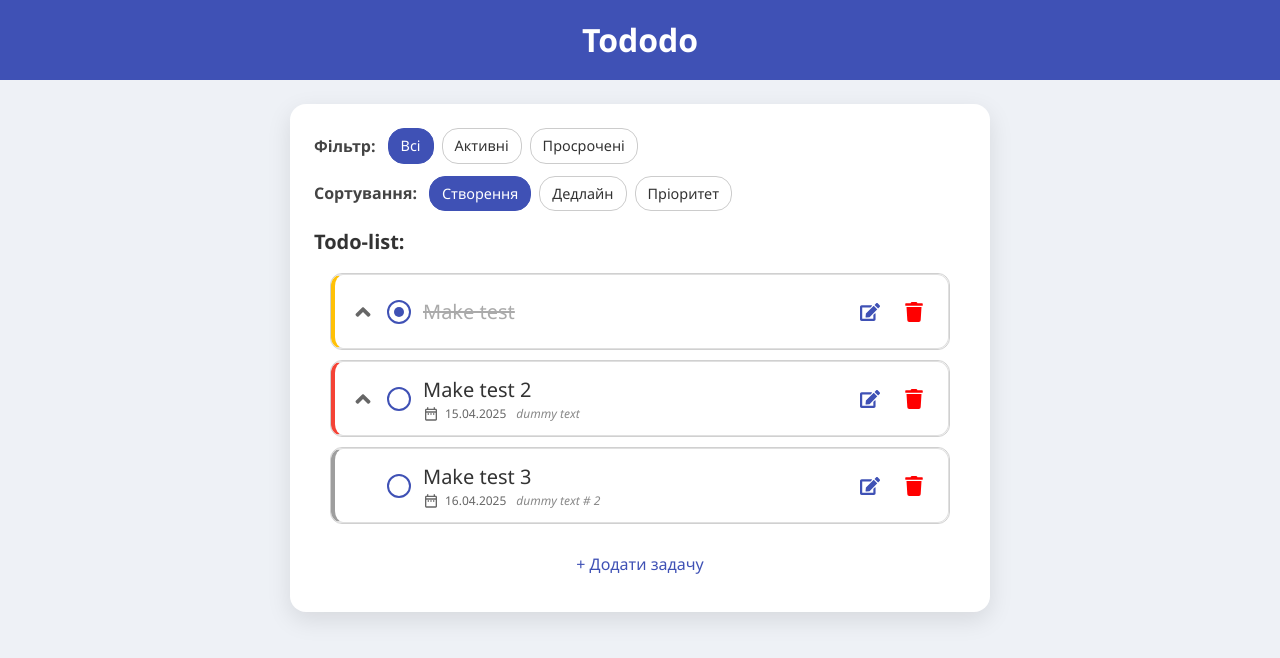
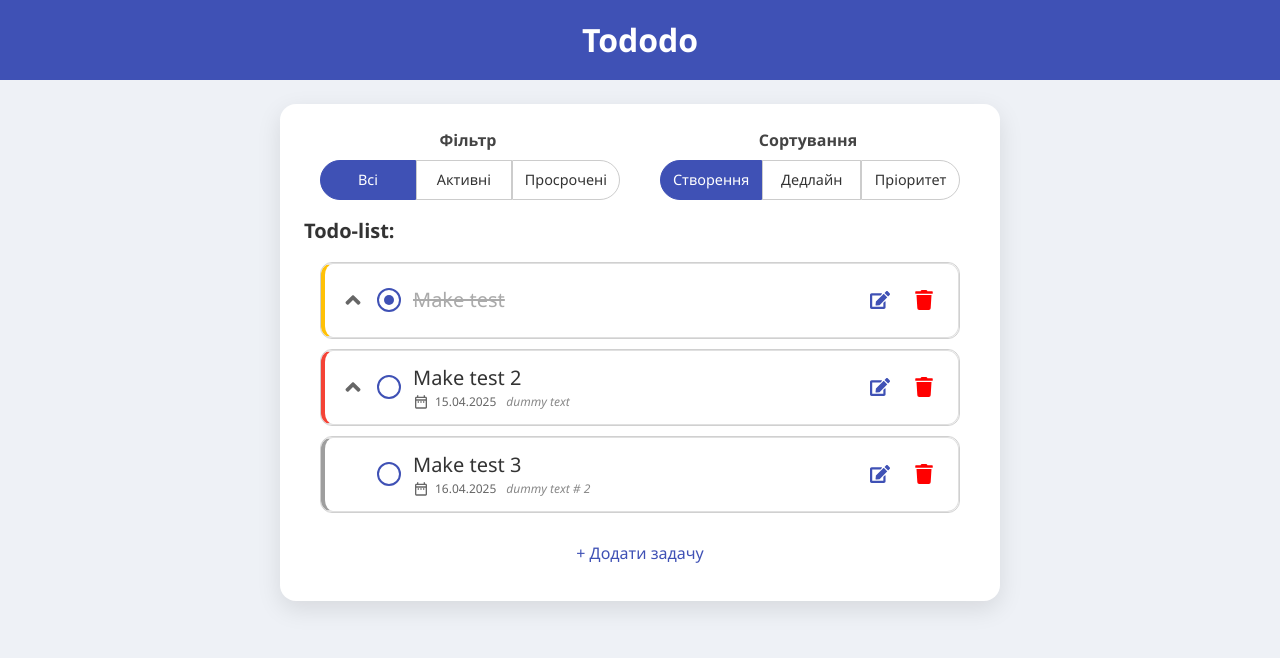
Before and after one commit to dugd/tododo-front, a React (Vite) app: page / in a window 1280 px wide. Shown: the top 658 px of the page. Built offline with nearby package versions, Linux system fonts and the light colour scheme.

Commit message:
change menu style

```diff
--- a/src/components/TaskMenu.jsx
+++ b/src/components/TaskMenu.jsx
@@ -56,7 +56,8 @@ export default function TaskMenu({ onFilter, onSort }) {
     return (
         <div className="task-menu">
             <div className="menu-group">
-                <span className="menu-label">Фільтр:</span>
+                <span className="menu-label">Фільтр</span>
+                <div className="menu-btn-wrapper">
                     {filterOptions.map((option, index) => (
                         <button
                             key={option.text}
@@ -66,9 +67,11 @@ export default function TaskMenu({ onFilter, onSort }) {
                         </button>
                     ))}
                 </div>
+            </div>
 
             <div className="menu-group">
-                <span className="menu-label">Сортування:</span>
+                <span className="menu-label">Сортування</span>
+                <div className="menu-btn-wrapper">
                     {sortOptions.map((option, index) => (
                         <button
                             key={option.text}
@@ -79,5 +82,6 @@ export default function TaskMenu({ onFilter, onSort }) {
                     ))}
                 </div>
             </div>
+        </div>
     );
 }
--- a/src/styles/layout.css
+++ b/src/styles/layout.css
@@ -1,5 +1,6 @@
 .app {
-    max-width: 700px;
+    max-width: 720px;
+    min-width: 620px;
     margin: 0 auto;
     padding: 24px;
     background-color: white;
@@ -9,6 +10,7 @@
 
 .app-header {
     background-color: #3f51b5;
+    min-width: 620px;
     padding: 16px 0;
     color: white;
     margin-bottom: 24px;
--- a/src/styles/task-menu.css
+++ b/src/styles/task-menu.css
@@ -1,9 +1,60 @@
 .task-menu {
     display: flex;
-    justify-content: space-between;
+    flex-direction: row;
+    justify-content: space-around;
+    gap: 8px;
     margin-bottom: 16px;
     font-size: 1rem;
     color: #555;
+}
+
+.menu-group {
+    display: flex;
+    flex: 1;
+    text-align: center;
+    flex-direction: column;
+    justify-content: center;
+    gap: 8px;
+    max-width: 300px;
+}
+
+.menu-label {
+    font-weight: 600;
+    color: #444;
+    margin-right: 4px;
+}
+
+.menu-btn-wrapper {
+    display: flex;
+}
+
+.menu-btn {
+    flex: 1;
+    background-color: transparent;
+    border: 1px solid #ccc;
+    padding: 8px 12px;
+    font-size: 0.9rem;
+    color: #333;
+    cursor: pointer;
+    transition: all 0.2s ease;
+}
+
+.menu-btn:first-child {
+    border-radius: 100px 0 0 100px;
+}
+
+.menu-btn:last-child {
+    border-radius: 0 100px 100px 0;
+}
+
+.menu-btn:hover {
+    background-color: #e6e9f0;
+}
+
+.menu-btn.selected {
+    background-color: #3f51b5;
+    color: white;
+    border-color: #3f51b5;
 }
 
 .btn-add-task-full {
@@ -21,44 +72,3 @@
 .btn-add-task-full:hover {
     background-color: rgba(63, 81, 181, 0.1);
 }
-
-.task-menu {
-    display: flex;
-    flex-direction: column;
-    gap: 12px;
-    margin-bottom: 16px;
-}
-
-.menu-group {
-    display: flex;
-    align-items: center;
-    flex-wrap: wrap;
-    gap: 8px;
-}
-
-.menu-label {
-    font-weight: 600;
-    color: #444;
-    margin-right: 4px;
-}
-
-.menu-btn {
-    background-color: transparent;
-    border: 1px solid #ccc;
-    border-radius: 16px;
-    padding: 6px 12px;
-    font-size: 0.9rem;
-    color: #333;
-    cursor: pointer;
-    transition: all 0.2s ease;
-}
-
-.menu-btn:hover {
-    background-color: #e6e9f0;
-}
-
-.menu-btn.selected {
-    background-color: #3f51b5;
-    color: white;
-    border-color: #3f51b5;
-}
```
Lines whose indentation alone changed are shown as unchanged.
